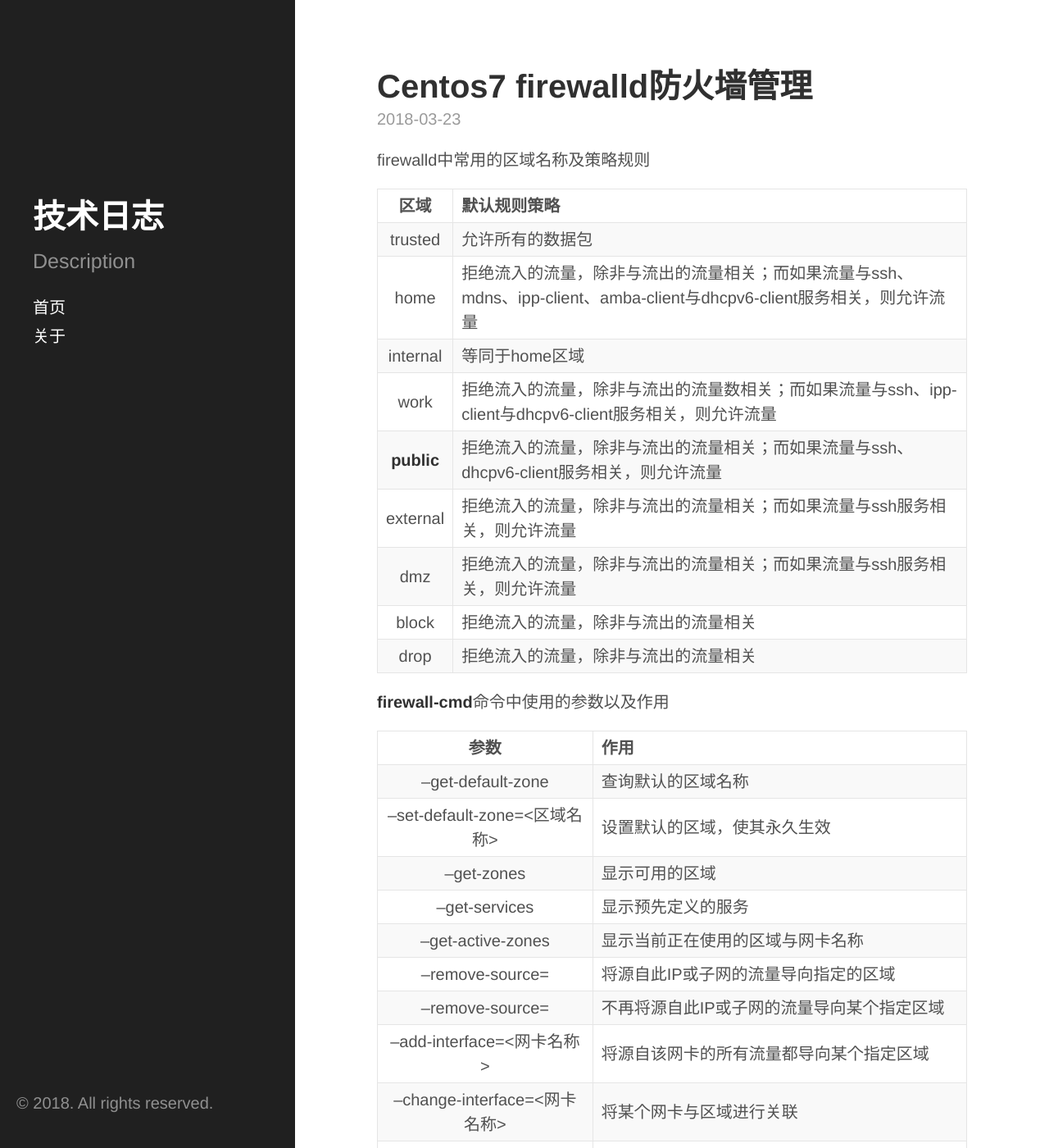
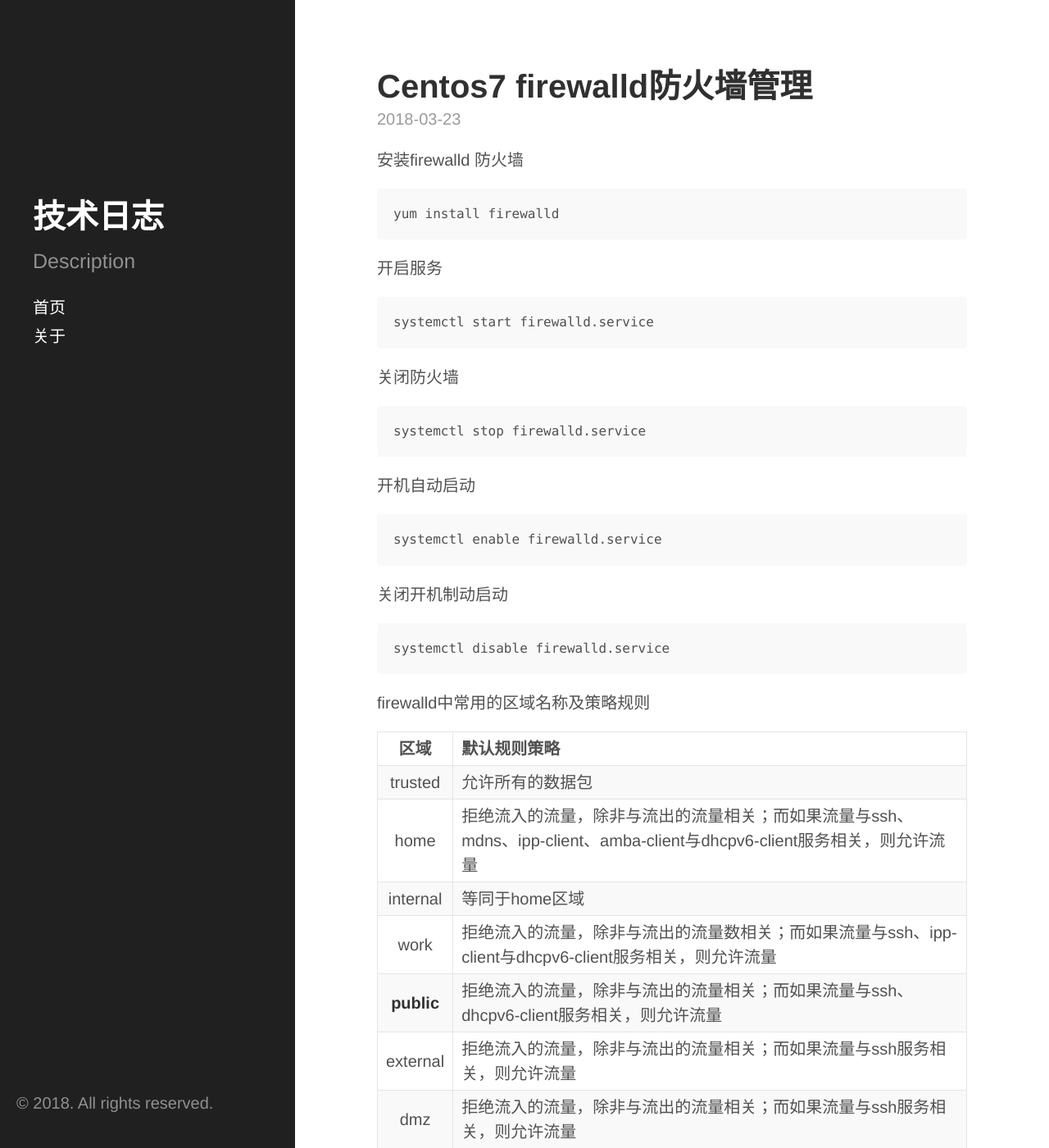
Before and after one commit to bspyy/bspyy.github.io, a Jekyll site: the page built from _posts/2018-03-23-Centos7 firewalld防火墙管理.md, in a window 1280 px wide and 1400 px high. Shown: the whole window at 82% size. Built offline with Jekyll 4.4.1, drawn with Linux system fonts in a browser that asks for light colours; our own code applies the rules of GitHub Pages for plain Markdown files.

Commit message:
03.23 firewalld

```diff
--- a/_posts/2018-03-23-Centos7 firewalld防火墙管理.md
+++ b/_posts/2018-03-23-Centos7 firewalld防火墙管理.md
@@ -1,4 +1,25 @@
 
+安装firewalld 防火墙
+
+	yum install firewalld
+
+开启服务
+
+	systemctl start firewalld.service
+
+关闭防火墙
+
+	systemctl stop firewalld.service
+
+开机自动启动
+
+	systemctl enable firewalld.service
+
+关闭开机制动启动
+
+	systemctl disable firewalld.service
+
+<!--more-->
 firewalld中常用的区域名称及策略规则
 
 | 	区域  	| 	默认规则策略
@@ -42,7 +65,6 @@
 
 	[root@localhost ~]# firewall-cmd --state
 	running
-
 
 查看所有可用区域
 
```
Also changed, not shown: other parts of _posts/2018-03-23-Centos7 firewalld防火墙管理.md (+2 -0 lines).
